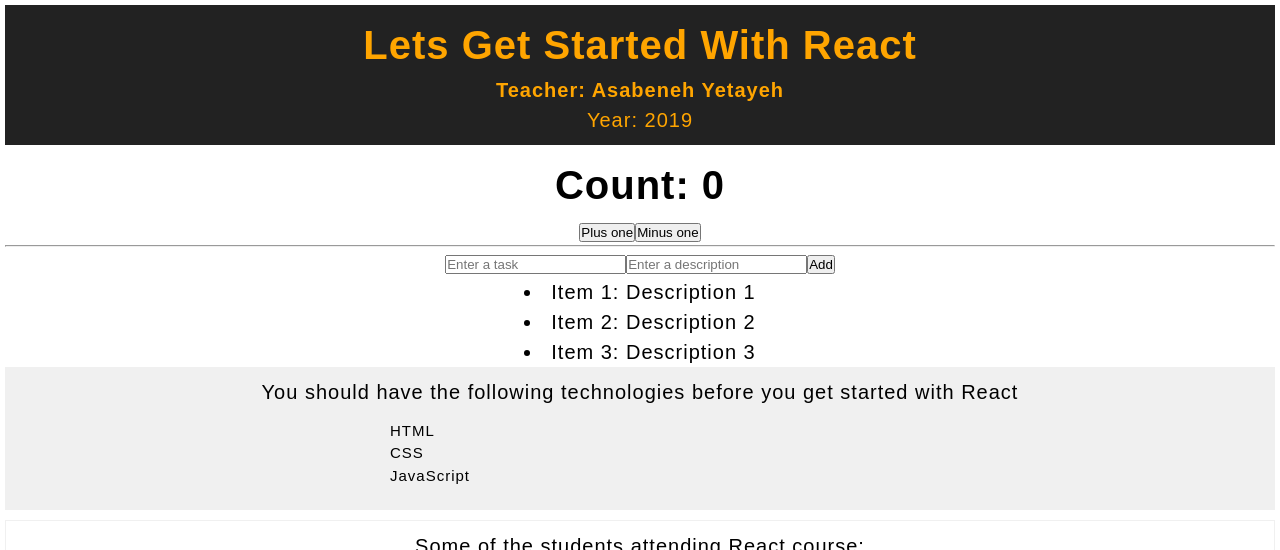
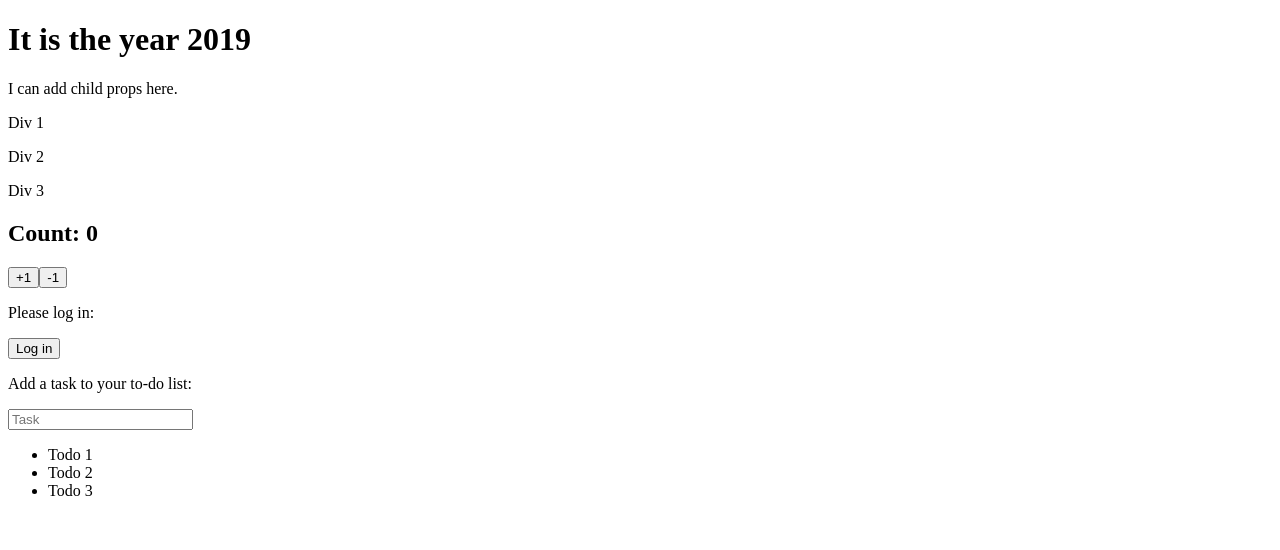
Before and after one commit to xurxe/intergify-19-react-lessons, a React (Create React App) app: page / in a window 1280 px wide. Shown: the top 550 px of the page. Built offline with nearby package versions, Linux system fonts and the light colour scheme; a web font is replaced by a local one.

Commit message:
Added notes

```diff
--- a/package.json
+++ b/package.json
@@ -5,6 +5,7 @@
   "dependencies": {
     "react": "^16.8.6",
     "react-dom": "^16.8.6",
+    "react-router-dom": "^5.0.0",
     "react-scripts": "2.1.8",
     "yarn": "^1.15.2"
   },
--- a/public/index.html
+++ b/public/index.html
@@ -9,7 +9,7 @@
     />
   <link href="https://fonts.googleapis.com/css?family=Aldrich|Nunito" rel="stylesheet">
 
-    <title>React App:Getting Started With React</title>
+    <title>Site</title>
   </head>
   <body>
 
--- a/src/index.js
+++ b/src/index.js
@@ -1,6 +1,174 @@
 import React from "react";
 import ReactDOM from "react-dom";
-import App from './App';
+/* import App from './App';
 import './index.css';
 const rootElement = document.getElementById("root");
-ReactDOM.render(<App />, rootElement);
+ReactDOM.render(<App />, rootElement); */
+
+const root = document.getElementById("root");
+
+/*
+const name = 'Xurxe'
+const year = new Date().getFullYear();
+const title = <h1>Hello {name}! ({year})</h1>
+
+const header = (
+    <header>
+        <h1>
+            {title}
+        </h1>
+    </header>
+) */
+
+const Header = (props) => {
+    const {year, children} = props;
+    return (
+        <header>
+            <h1>
+                It is the year {year}
+            </h1>
+
+            {children}
+        </header>
+    );
+}
+
+/* ReactDOM.render(header, root); */
+
+const Div = (props) => {
+    return (
+        <div>
+            <p>
+                {props.children}
+            </p>
+        </div>
+    );
+};
+
+const Main = () => {
+    return (
+        <main>
+            <Div>Div 1</Div>
+            <Div>Div 2</Div>
+            <Div>Div 3</Div>
+        </main>
+    )
+}
+
+const Greeting = (props) => {
+    const {name} = props;
+    return (
+        <h3>Welcome, {name}!</h3>
+    )
+}
+
+class Site extends React.Component {
+    constructor (props) {
+        super(props);
+        this.state = {
+            count: 0,
+            isLoggedIn: false,
+            name: 'Xurxe',
+            todos: ['Todo 1', 'Todo 2', 'Todo 3'],
+            todo: '',
+        }
+        this.handleAdd = this.handleAdd.bind(this);
+        this.handleSubtract = this.handleSubtract.bind(this);
+        this.handleLogIn = this.handleLogIn.bind(this);
+        this.handleInput = this.handleInput.bind(this);
+
+    }
+
+/*
+    handleAdd () {
+        this.setState({count: this.state.count + 1})
+    }
+
+    handleSubtract () {
+        this.setState({count: this.state.count - 1})
+    }
+
+*/
+
+    handleAdd () {
+        this.setState((prevState => ({count: prevState.count + 1})))
+    }
+
+    handleSubtract () {
+        this.setState((prevState => ({count: prevState.count - 1})))
+    }
+
+    handleLogIn() {
+        this.setState({
+            isLoggedIn: !this.state.isLoggedIn
+        })
+    }
+
+    handleInput(e) {
+        this.setState({
+            todo: e.target.value
+        })
+    }
+
+    render() {
+        const {count, isLoggedIn, todos} = this.state;
+        return (
+            <div>
+                <Header
+                year={new Date().getFullYear()}>
+                    I can add child props here.
+                </Header>
+                <Main></Main>
+                <h2>
+                    Count: {count}
+                </h2>
+                <button onClick={this.handleAdd}>
+                    +1
+                </button>
+                <button onClick={this.handleSubtract}>
+                    -1
+                </button>
+
+                <p>
+                    Please {isLoggedIn ? 'log out' : 'log in'}:
+                </p>
+                <button onClick={this.handleLogIn}>
+                    {isLoggedIn ? 'Log out' : 'Log in'}
+                </button>
+                {
+                    isLoggedIn
+                    &&
+                    <Greeting name={this.state.name}></Greeting>
+                }
+
+                <p>Add a task to your to-do list:</p>
+
+                <input
+                type='text'
+                value={this.state.todo}
+                placeholder='Task'
+                onChange={(e) => this.handleInput}
+                ></input>
+                <ul>
+                    {todos.map((todo) => {
+                        return <li key={todo}>{todo}</li>
+                    })}
+                </ul>
+
+
+
+            </div>
+        )
+    }
+}
+
+/* ReactDOM.render(
+    <Header
+        name="Xurxe"
+        year={new Date().getFullYear()}
+    >I can add child props here.</Header>, root
+) */
+
+ReactDOM.render(
+    <Site></Site>, root
+)
```
Also changed, not shown: 2019-05-06.txt (added), 2 other files (tests, documents, lock files or other folders).
